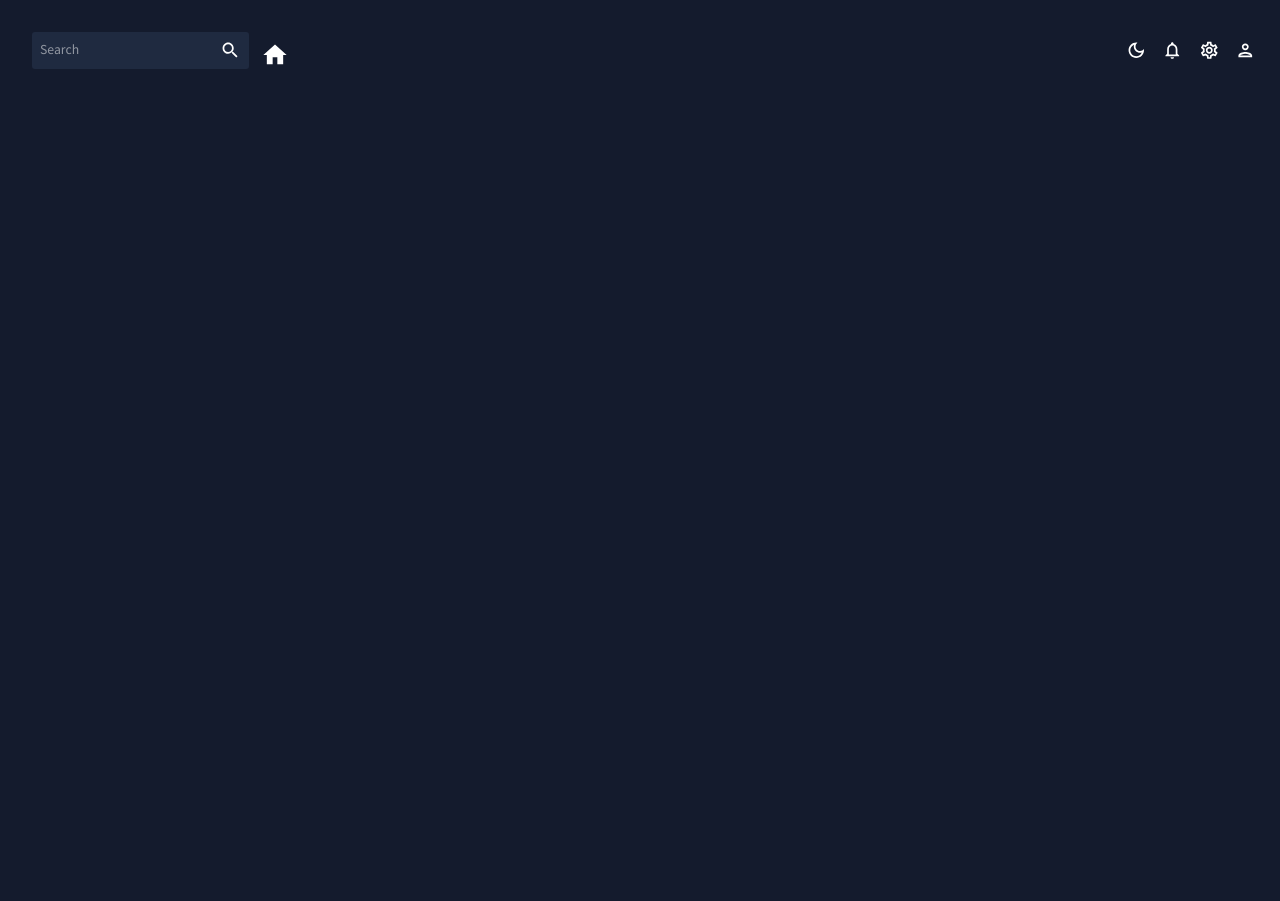
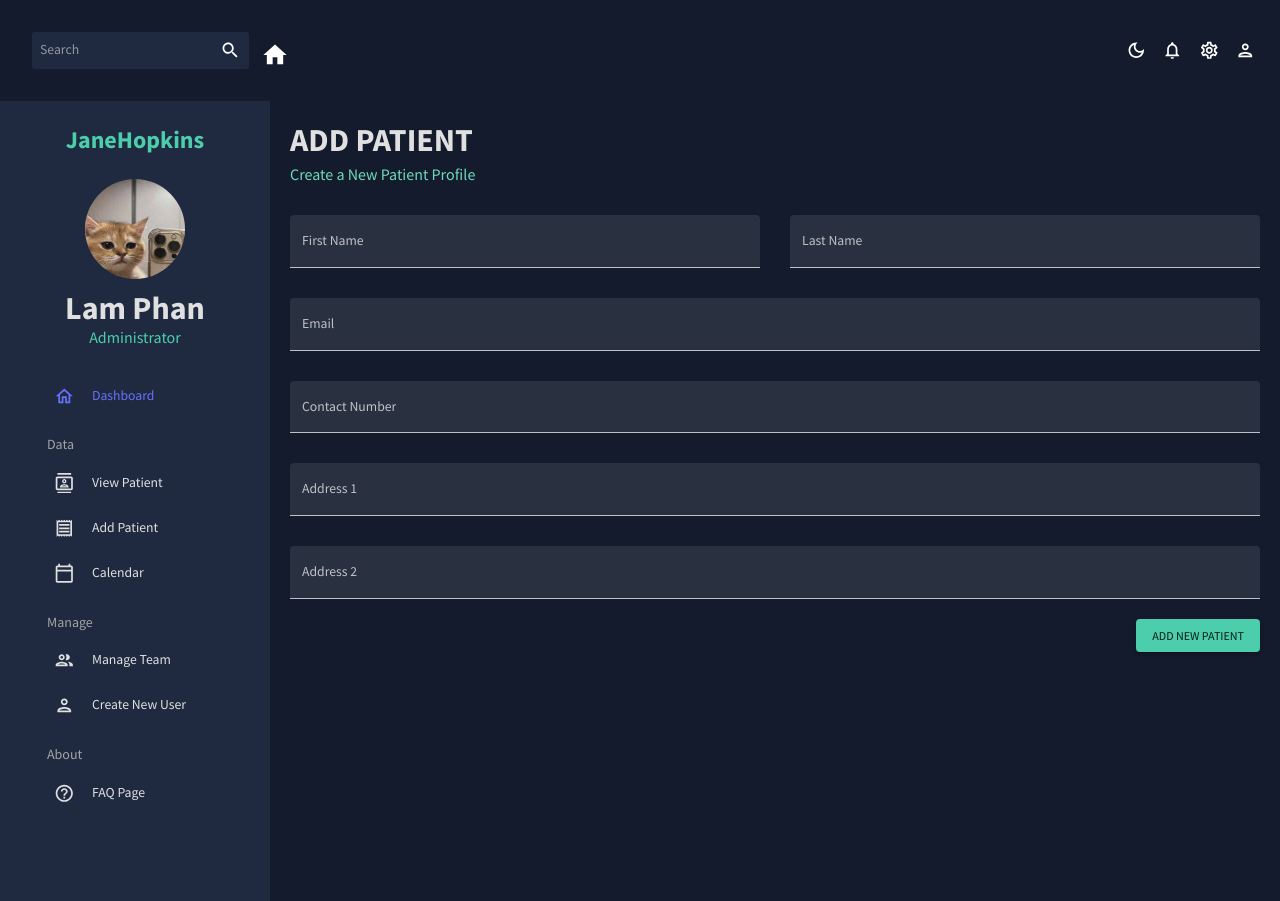
Before and after one commit to andresito01/PharmaStudy, a React (Create React App) app: page /janehopkins/addpatient in a window 1280 px wide. Before the commit this address had no page. Built offline with nearby package versions, Linux system fonts and the light colour scheme; what @vendia/client would draw is missing.

Commit message:
add patient to Vendia sucessfully

```diff
--- a/src/App.js
+++ b/src/App.js
@@ -3,7 +3,6 @@
 import { useState } from "react";
 import { Routes, Route } from "react-router-dom";
 import TopBar from "./scenes/global/TopBar";
-import SideBar from "./JaneHopkins/SideBar";
 import Dashboard from "./scenes/dashboard";
 import Team from "./scenes/team";
 import Form from "./scenes/form";
@@ -13,6 +12,7 @@
 import JaneHopkinsPatient from "./scenes/patient";
 import ViewNavigation from "./ViewNavigation.js";
 import JaneHopkinsView from "./JaneHopkins/JaneHopkinsView.js";
+import AddPatientJaneHopkins from "./scenes/addPatient";
 // FDA Imports
 import FDAView from "./FDA/FDAView.js";
 import FDAPatient from "./FDA/scenes/patient";
@@ -36,7 +36,7 @@
               <Route path="faq" element={<FAQ />} />
               <Route path="calendar" element={<Calendar />} />
               <Route path="patient" element={<JaneHopkinsPatient />} />
-              <Route path="invoices" />
+              <Route path="addpatient" element={<AddPatientJaneHopkins />}/>
             </Route>
             <Route path="/fda" element={<FDAView />}>
               <Route path="" element={<Dashboard />} />
--- a/src/JaneHopkins/SideBar.jsx
+++ b/src/JaneHopkins/SideBar.jsx
@@ -141,8 +141,8 @@
                   setSelected={setSelected}
                 />
                 <Item
-                  title="Invoices Balances"
-                  to="/janehopkins/invoices"
+                  title="Add Patient"
+                  to="/janehopkins/addpatient"
                   icon={<ReceiptOutlinedIcon />}
                   selected={selected}
                   setSelected={setSelected}
--- /dev/null
+++ b/src/scenes/addPatient/index.js
@@ -0,0 +1,164 @@
+import { Box, Button, TextField } from "@mui/material";
+import { Formik } from "formik";
+import * as yup from "yup";
+import useMediaQuery from "@mui/material/useMediaQuery";
+import Header from "../../components/Header";
+import useJaneHopkins from "../../hooks/useJaneHopkins";
+
+const AddPatientJaneHopkins = () => {
+  const isNonMobile = useMediaQuery("(min-width:600px)");
+
+  const handleFormSubmit = (values) => {
+    console.log(values);
+    addPatient(values);
+  };
+
+   const { entities } = useJaneHopkins();
+
+   const addPatient = async (values) => {
+       const addPatientResponse = await entities.patient.add({
+        name: values.firstName,
+      });
+   };
+
+
+  return (
+    <Box m="20px">
+      <Header title="ADD PATIENT" subtitle="Create a New Patient Profile" />
+
+      <Formik
+        onSubmit={handleFormSubmit}
+        initialValues={initialValues}
+        validationSchema={checkoutSchema}
+      >
+        {({
+          values,
+          errors,
+          touched,
+          handleBlur,
+          handleChange,
+          handleSubmit,
+        }) => (
+          <form onSubmit={handleSubmit}>
+            <Box
+              display="grid"
+              gap="30px"
+              gridTemplateColumns="repeat(4, minmax(0, 1fr))"
+              sx={{
+                "& > div": { gridColumn: isNonMobile ? undefined : "span 4" },
+              }}
+            >
+              <TextField
+                fullWidth
+                variant="filled"
+                type="text"
+                label="First Name"
+                onBlur={handleBlur}
+                onChange={handleChange}
+                value={values.firstName}
+                name="firstName"
+                error={!!touched.firstName && !!errors.firstName}
+                helperText={touched.firstName && errors.firstName}
+                sx={{ gridColumn: "span 2" }}
+              />
+              <TextField
+                fullWidth
+                variant="filled"
+                type="text"
+                label="Last Name"
+                onBlur={handleBlur}
+                onChange={handleChange}
+                value={values.lastName}
+                name="lastName"
+                error={!!touched.lastName && !!errors.lastName}
+                helperText={touched.lastName && errors.lastName}
+                sx={{ gridColumn: "span 2" }}
+              />
+              <TextField
+                fullWidth
+                variant="filled"
+                type="text"
+                label="Email"
+                onBlur={handleBlur}
+                onChange={handleChange}
+                value={values.email}
+                name="email"
+                error={!!touched.email && !!errors.email}
+                helperText={touched.email && errors.email}
+                sx={{ gridColumn: "span 4" }}
+              />
+              <TextField
+                fullWidth
+                variant="filled"
+                type="text"
+                label="Contact Number"
+                onBlur={handleBlur}
+                onChange={handleChange}
+                value={values.contact}
+                name="contact"
+                error={!!touched.contact && !!errors.contact}
+                helperText={touched.contact && errors.contact}
+                sx={{ gridColumn: "span 4" }}
+              />
+              <TextField
+                fullWidth
+                variant="filled"
+                type="text"
+                label="Address 1"
+                onBlur={handleBlur}
+                onChange={handleChange}
+                value={values.address1}
+                name="address1"
+                error={!!touched.address1 && !!errors.address1}
+                helperText={touched.address1 && errors.address1}
+                sx={{ gridColumn: "span 4" }}
+              />
+              <TextField
+                fullWidth
+                variant="filled"
+                type="text"
+                label="Address 2"
+                onBlur={handleBlur}
+                onChange={handleChange}
+                value={values.address2}
+                name="address2"
+                error={!!touched.address2 && !!errors.address2}
+                helperText={touched.address2 && errors.address2}
+                sx={{ gridColumn: "span 4" }}
+              />
+            </Box>
+            <Box display="flex" justifyContent="end" mt="20px">
+              <Button type="submit" color="secondary" variant="contained">
+                Add New Patient
+              </Button>
+            </Box>
+          </form>
+        )}
+      </Formik>
+    </Box>
+  );
+};
+
+const phoneRegExp =
+  /^((\+[1-9]{1,4}[ -]?)|(\([0-9]{2,3}\)[ -]?)|([0-9]{2,4})[ -]?)*?[0-9]{3,4}[ -]?[0-9]{3,4}$/;
+
+const checkoutSchema = yup.object().shape({
+  firstName: yup.string().required("required"),
+  lastName: yup.string().required("required"),
+  email: yup.string().email("invalid email").required("required"),
+  contact: yup
+    .string()
+    .matches(phoneRegExp, "Phone number is not valid")
+    .required("required"),
+  address1: yup.string().required("required"),
+});
+const initialValues = {
+  firstName: "",
+  lastName: "",
+  email: "",
+  contact: "",
+  address1: "",
+  address2: "",
+};
+
+export default AddPatientJaneHopkins;
```
